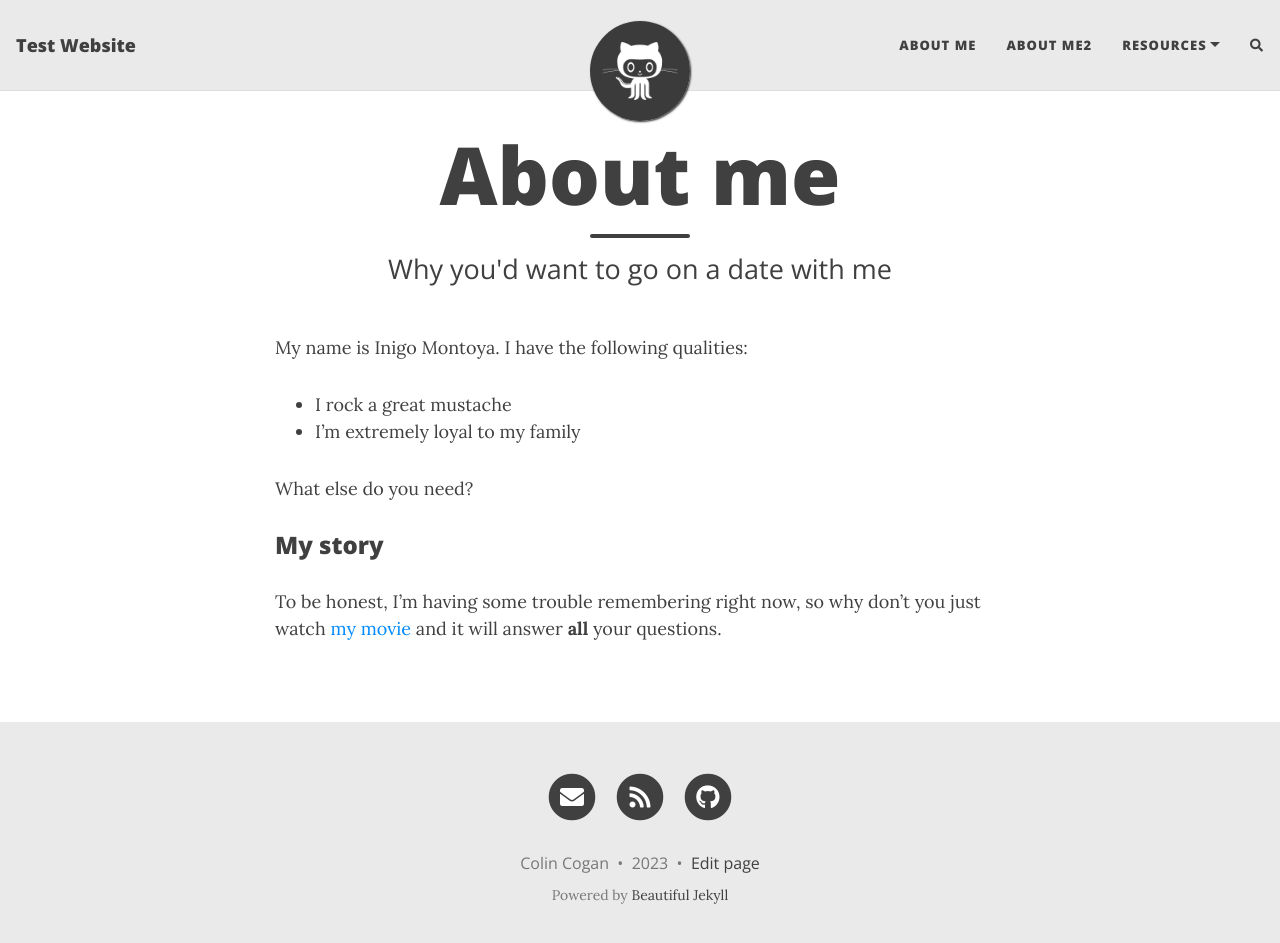
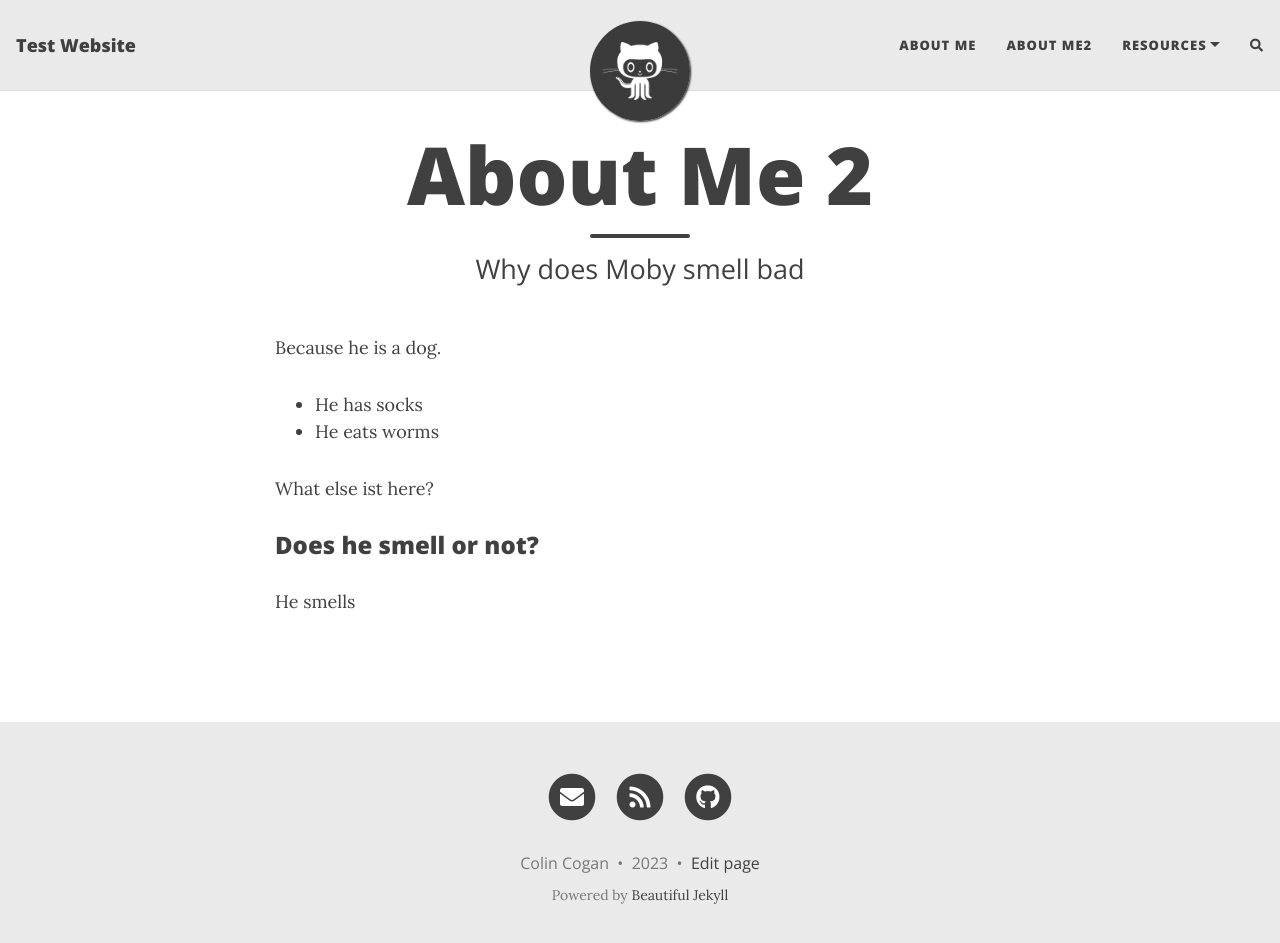
Before and after one commit to ccogan-lh/ccogan-lh.github.io, a Jekyll site: the page built from aboutme2.md, in a window 1280 px wide and 956 px high. Shown: the top 943 px of the window. Built offline with Jekyll 4.4.1, drawn with Linux system fonts in a browser that asks for light colours; nearby versions of some CDN libraries; comment, search, counter and statistics services are not loaded.

Commit message:
Update aboutme2.md

```diff
--- a/aboutme2.md
+++ b/aboutme2.md
@@ -1,16 +1,16 @@
 ---
 layout: page
-title: About me
-subtitle: Why you'd want to go on a date with me
+title: About Me 2
+subtitle: Why does Moby smell bad
 ---
 
-My name is Inigo Montoya. I have the following qualities:
+Because he is a dog.
 
-- I rock a great mustache
-- I'm extremely loyal to my family
+- He has socks
+- He eats worms
 
-What else do you need?
+What else ist here?
 
-### My story
+### Does he smell or not?
 
-To be honest, I'm having some trouble remembering right now, so why don't you just watch [my movie](https://en.wikipedia.org/wiki/The_Princess_Bride_%28film%29) and it will answer **all** your questions.
+He smells
```
